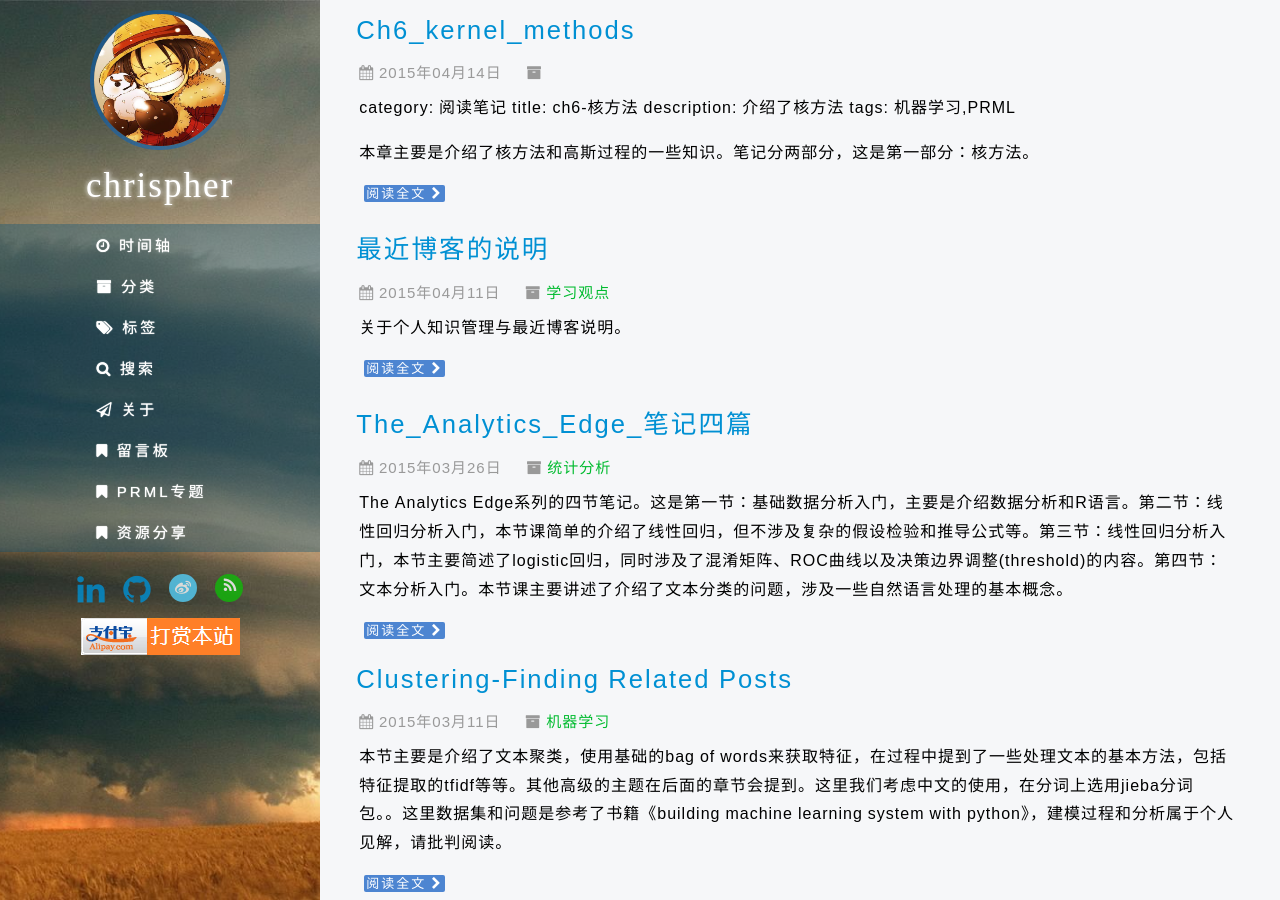
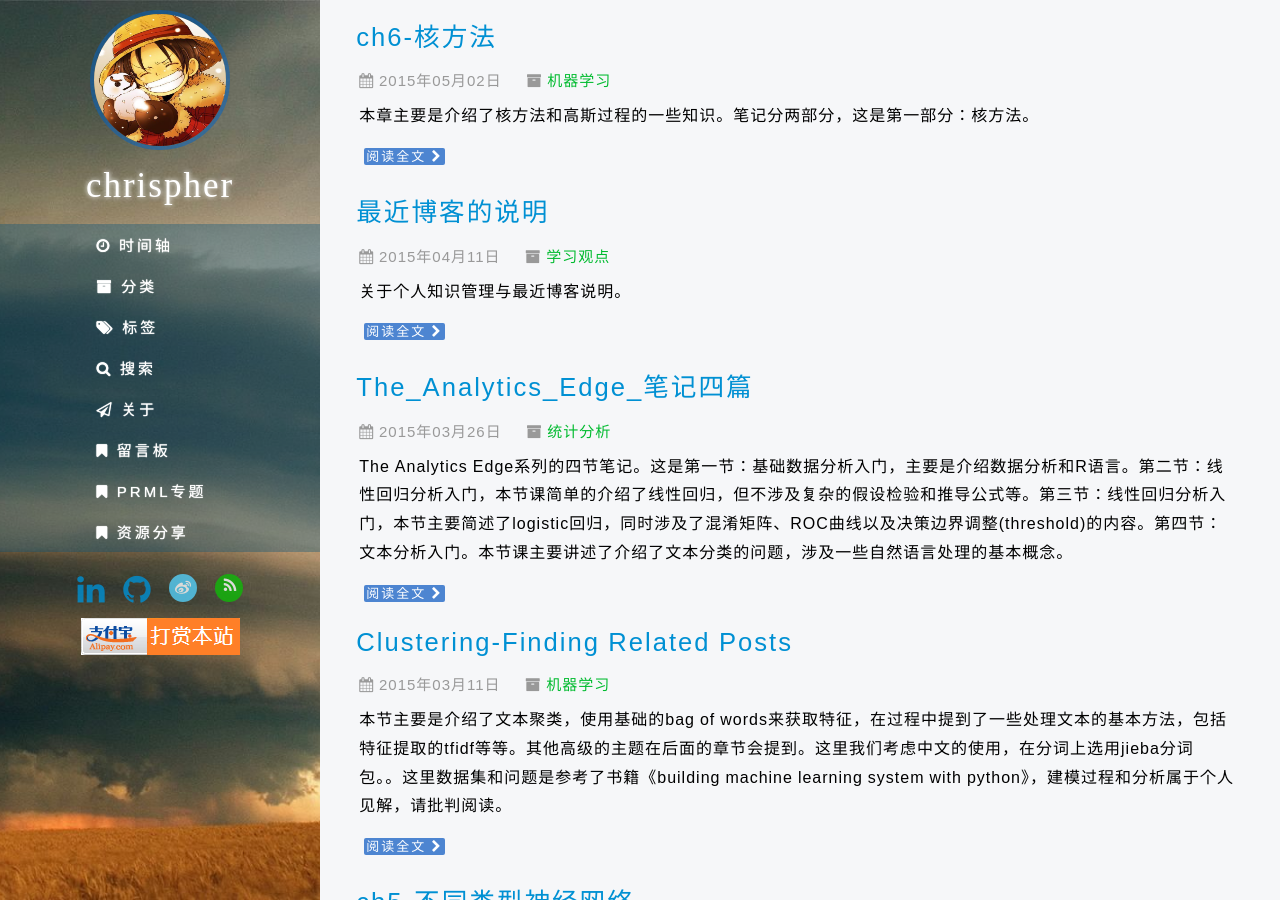
Before and after one commit to chrispher/chrispher.github.com, a Jekyll site: the page built from index.html, in a window 1280 px wide and 900 px high. Built offline with Jekyll 4.4.1, drawn with Linux system fonts in a browser that asks for light colours; nearby versions of some CDN libraries; library files that are not in the unit come from our copies; the list of posts is cut into pages by our own code.

Commit message:
add prml ch6 part1

```diff
--- a/_posts/PRML/2015-4-14-ch6_Kernel_Methods.md
+++ b/_posts/PRML/2015-5-2-ch6_Kernel_Methods.md
@@ -1,7 +1,11 @@
-category: 阅读笔记
+---
+layout: post
 title: ch6-核方法
-description: 介绍了核方法
-tags: 机器学习,PRML
+category: 机器学习
+tags: [机器学习, PRML]
+path: /notes/PRML/2015-5-2-ch6_Kernel_Methods.md
+description: 不同类型的神经网络，包括卷积神经网络
+---
 
 本章主要是介绍了核方法和高斯过程的一些知识。笔记分两部分，这是第一部分：核方法。
 
```
